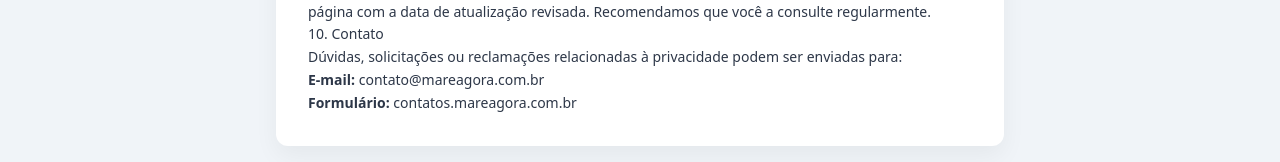
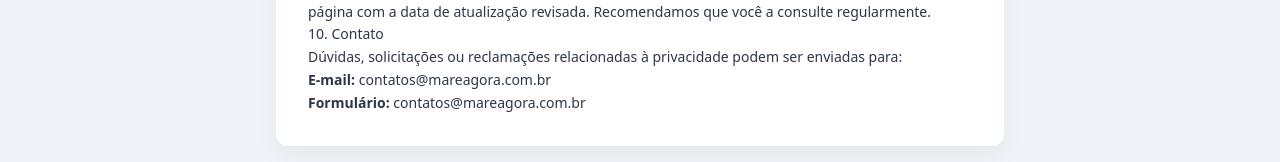
Before and after one commit to gustafa001/Mareagora, a Next.js app: page /privacidade in a window 1280 px wide. Shown: the part 1739-1901 px from the top of the page. Built offline with nearby package versions, Linux system fonts and the light colour scheme.

Commit message:
Update page.tsx

```diff
--- a/app/privacidade/page.tsx
+++ b/app/privacidade/page.tsx
@@ -159,11 +159,11 @@ export default function PrivacyPage() {
           <ul>
             <li>
               <strong>E-mail:</strong>{' '}
-              <a href="mailto:contato@mareagora.com.br">contato@mareagora.com.br</a>
+              <a href="mailto:contato@mareagora.com.br">contatos@mareagora.com.br</a>
             </li>
             <li>
               <strong>Formulário:</strong>{' '}
-              <a href="https://contatos.mareagora.com.br">contatos.mareagora.com.br</a>
+              <a href="https://contatos.mareagora.com.br">contatos@mareagora.com.br</a>
             </li>
           </ul>
 
```
